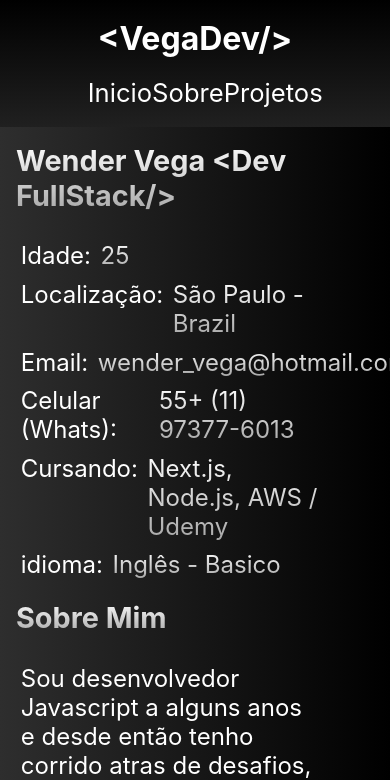
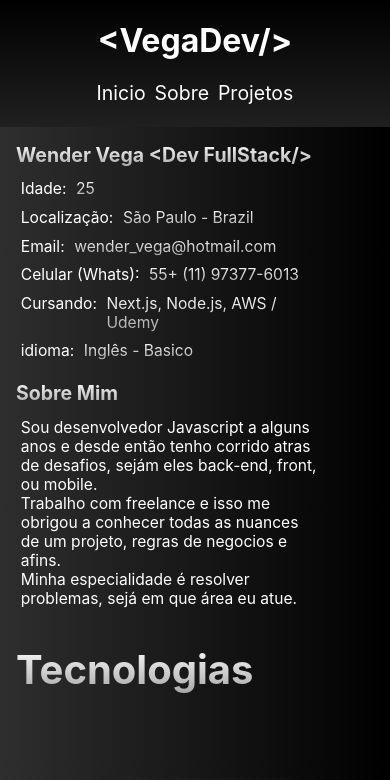
Before and after one commit to VegaKunn/Portifolio_VegaDev, a Next.js app: page /sobre in a window 390 px wide. Shown: the top 780 px of the page. Built offline with nearby package versions, Linux system fonts and the light colour scheme.

Commit message:
correção

```diff
--- a/src/components/HomeConteudo.jsx
+++ b/src/components/HomeConteudo.jsx
@@ -13,6 +13,7 @@ export default function HomeConteudo() {
             Amo aprender e ensinar novas tecnologias. <br />
             Gosto de conhecer pessoas com conhecimentos diferentes dos meus.
           </p>
+          <div className="svgHome"></div>
         </div>
       </div>
     </section>
--- a/src/styles/globals.css
+++ b/src/styles/globals.css
@@ -269,7 +269,7 @@ a {
   }
 
   .headerLink {
-    font-size: 1.6rem;
+    font-size: min(1.6rem, 5vw);
   }
 
   .headerLinkDiv {
@@ -307,6 +307,7 @@ a {
     width: 80%;
     max-width: 85%;
     height: 80%;
+    max-width: 95%;
   }
 
   .divCentro h1 {
@@ -321,4 +322,16 @@ a {
     max-width: 35vw;
     max-height: 35vw;
   }
+
+  .sExperiencias h1 {
+    font-size: min(1.8rem, 5vw);
+    margin: 1rem 0 0.5rem 0;
+  }
+  .sExperiencias h2 {
+    font-size: min(1.5rem, 6vw);
+  }
+  .sExperiencias p {
+    font-size: min(1.5rem, 4vw);
+    margin: 0.3rem;
+  }
 }
```
